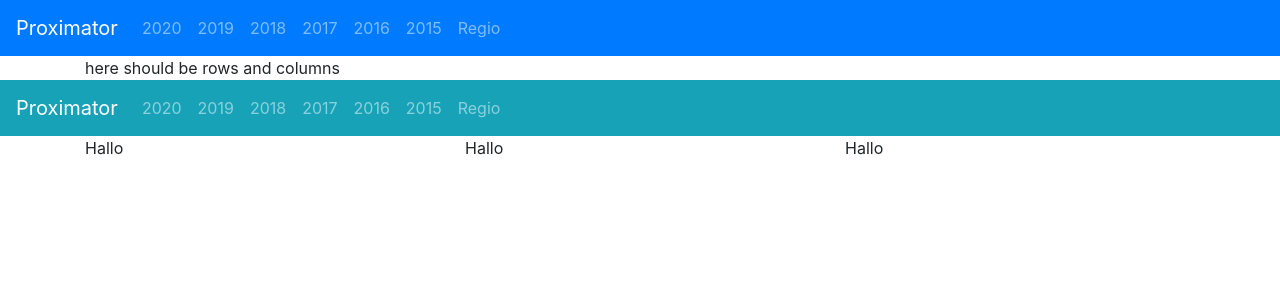
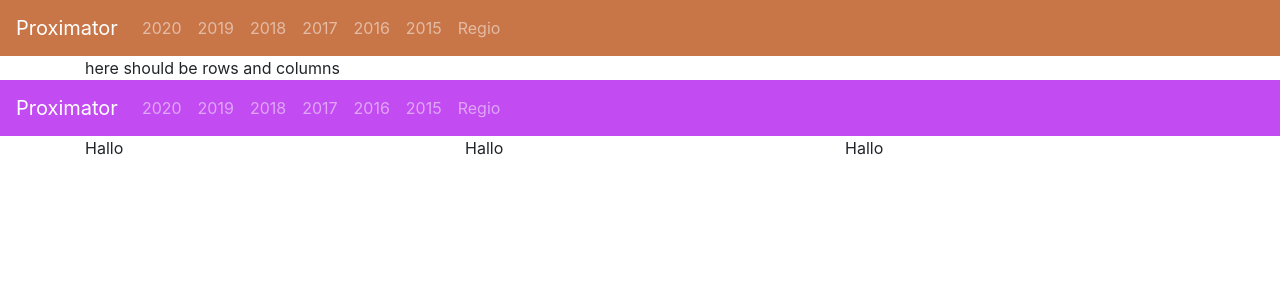
Before and after one commit to bonham/vue_cli_bootstrap_express_poc, a Vue app: page / in a window 1280 px wide. Shown: the top 300 px of the page. Built offline with nearby package versions, Linux system fonts and the light colour scheme.

Commit message:
finalize sass setup

```diff
--- a/src/App.vue
+++ b/src/App.vue
@@ -33,7 +33,7 @@ export default {
 </script>
 
 <style lang="scss">
-$body-bg: red;
+
 // Import custom SASS variable overrides, or alternatively
 // define your variable overrides here instead
 @import "assets/custom-vars.scss";
--- a/src/assets/custom-vars.scss
+++ b/src/assets/custom-vars.scss
@@ -1,4 +1,11 @@
 // Your variable overrides
-$body-bg: #000;
-$body-color: #111;
 $enable-shadows: true;
+$enable-rounded: true;
+$enable-gradients: true;
+
+$primary:   #c87648;
+$secondary: #5839e1;
+$info:       #c24bf1;
+$danger:          #f132aa;
+$warning:       #a12d76;
+$success:        #22fa63;
--- a/src/main.js
+++ b/src/main.js
@@ -2,9 +2,6 @@ import Vue from 'vue'
 import App from './App.vue'
 
 import { BootstrapVue, BootstrapVueIcons } from 'bootstrap-vue'
-
-import 'bootstrap/dist/css/bootstrap.css'
-import 'bootstrap-vue/dist/bootstrap-vue.css'
 
 Vue.use(BootstrapVue)
 Vue.use(BootstrapVueIcons)
--- a/vue.config.js
+++ b/vue.config.js
@@ -25,5 +25,6 @@ module.exports = {
         ws: false
       },
     }
-  }
+  },
+
 }
```
